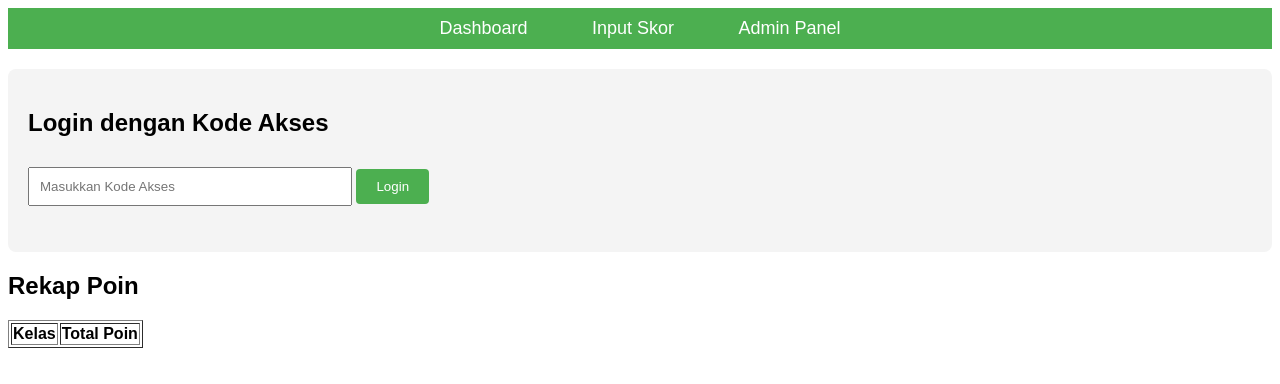
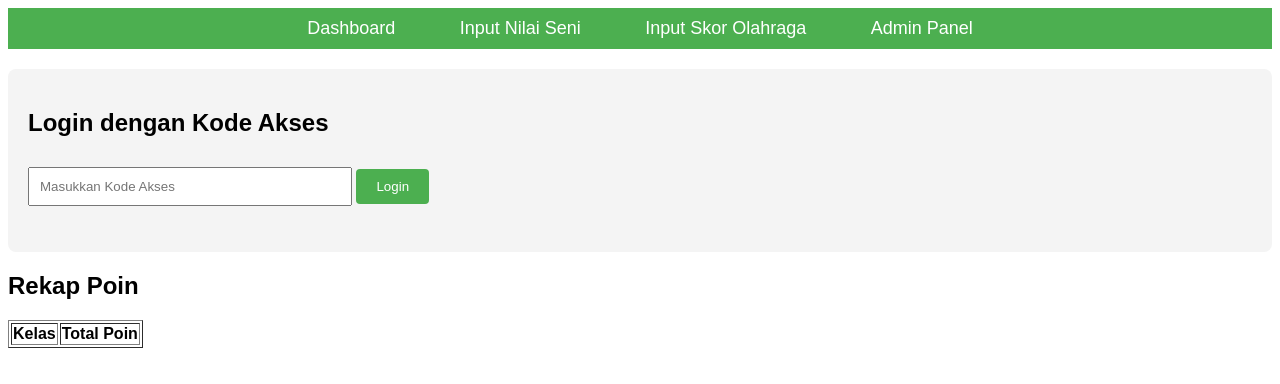
Before and after one commit to Dompesquad/porseni-mts-muhmal, a plain HTML site: page index.html in a window 1280 px wide. Drawn offline with Linux system fonts and the light colour scheme.

Commit message:
Update index.html

```diff
--- a/index.html
+++ b/index.html
@@ -52,11 +52,12 @@
 </head>
 <body>
   <!-- Menu Navigasi -->
-  <nav>
-    <a href="index.html">Dashboard</a>
-    <a href="input-skor.html">Input Skor</a>
-    <a href="admin-panel.html">Admin Panel</a>
-  </nav>
+<nav>
+  <a href="index.html">Dashboard</a>
+  <a href="input-nilai.html">Input Nilai Seni</a>
+  <a href="input-skor.html">Input Skor Olahraga</a>
+  <a href="admin-panel.html">Admin Panel</a>
+</nav>
 
   <!-- Form Kode Akses -->
   <div class="form-container">
```
